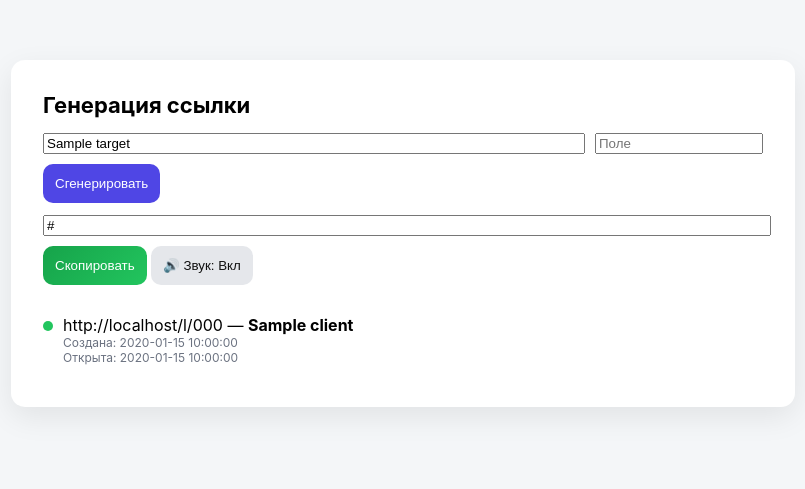
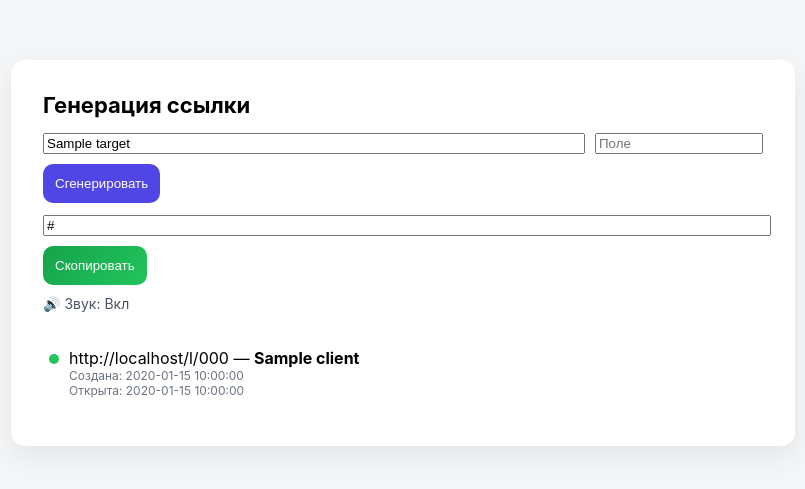
Before and after one commit to sergymarco25-hub/one-time-link, a FastAPI app: template templates/index.html in a window 1280 px wide. Shown: the top 489 px of the page, without its empty margins (237-1042 px from the left). Run offline with FastAPI, Linux system fonts and the light colour scheme; the template is opened without the code that fills it: most values are stand-ins (such as "Sample title", 1, 10 or a date in 2020).

Commit message:
Update index.html

```diff
--- a/templates/index.html
+++ b/templates/index.html
@@ -40,6 +40,11 @@ input[type="text"] {
 input.main { flex: 1; }
 input.client { max-width: 160px; }
 
+#generatedLink {
+  width: 100%;
+  margin-top: 12px;
+}
+
 button {
   margin-top: 10px;
   padding: 12px;
@@ -48,20 +53,26 @@ button {
   background: #4f46e5;
   color: #fff;
   cursor: pointer;
+  transition: transform .1s ease, box-shadow .1s ease;
+}
+
+button:active {
+  transform: scale(0.96);
 }
 
 .copy-btn {
   background: linear-gradient(135deg, #16a34a, #22c55e);
 }
 
-.sound-btn {
-  background: #e5e7eb;
-  color: #111;
+.copy-btn.copied {
+  box-shadow: 0 0 0 3px rgba(34,197,94,.4);
 }
 
-#generatedLink {
-  width: 100%;
-  margin-top: 12px;
+.sound-toggle {
+  margin-top: 10px;
+  font-size: 14px;
+  cursor: pointer;
+  color: #4b5563;
 }
 
 .history { margin-top: 30px; }
@@ -69,6 +80,13 @@ button {
 .history-item {
   display: flex;
   margin-bottom: 10px;
+  padding: 6px;
+  border-radius: 8px;
+  transition: background .3s;
+}
+
+.history-item.active {
+  background: #ecfeff;
 }
 
 .status-dot {
@@ -82,6 +100,11 @@ button {
 .status-new { background: #facc15; }
 .status-opened { background: #22c55e; }
 .status-used { background: #ef4444; }
+
+.history-time {
+  font-size: 12px;
+  color: #6b7280;
+}
 </style>
 </head>
 
@@ -100,16 +123,16 @@ button {
 
 {% if link %}
 <input id="generatedLink" value="{{ link }}" readonly>
-<button class="copy-btn" id="copyBtn">Скопировать</button>
+<button class="copy-btn" onclick="copyLink(this)">Скопировать</button>
 {% endif %}
 
-<button class="sound-btn" id="soundBtn">
-  🔊 Звук: <span id="soundState"></span>
-</button>
+<div class="sound-toggle" onclick="toggleSound()">
+  🔊 Звук: <span id="soundState">Вкл</span>
+</div>
 
-<div class="history">
+<div class="history" id="history">
 {% for code, item in links.items() %}
-<div class="history-item">
+<div class="history-item" data-code="{{ code }}">
   <span class="status-dot
     {% if item.state == 'NEW' %}status-new
     {% elif item.state == 'OPENED' %}status-opened
@@ -117,9 +140,9 @@ button {
   </span>
   <div>
     <div>{{ request.base_url }}l/{{ code }} {% if item.client %}— <b>{{ item.client }}</b>{% endif %}</div>
-    <div style="font-size:12px;color:#6b7280">Создана: {{ item.created_at }}</div>
+    <div class="history-time">Создана: {{ item.created_at }}</div>
     {% if item.opened_at %}
-    <div style="font-size:12px;color:#6b7280">Открыта: {{ item.opened_at }}</div>
+    <div class="history-time">Открыта: {{ item.opened_at }}</div>
     {% endif %}
   </div>
 </div>
@@ -127,43 +150,60 @@ button {
 </div>
 </div>
 
+<audio id="notifySound" preload="auto">
+  <source src="/static/notify.mp3" type="audio/mpeg">
+</audio>
+
 <script>
-/* ===== COPY ===== */
-const copyBtn = document.getElementById("copyBtn");
-if (copyBtn) {
-  copyBtn.addEventListener("click", async () => {
-    const val = document.getElementById("generatedLink").value;
-    try {
-      await navigator.clipboard.writeText(val);
-      alert("Ссылка скопирована");
-    } catch {
-      alert("Не удалось скопировать");
+let soundEnabled = true;
+let soundUnlocked = false;
+const audio = document.getElementById("notifySound");
+
+document.addEventListener("click", () => {
+  if (!soundUnlocked) {
+    audio.play().then(() => {
+      audio.pause();
+      audio.currentTime = 0;
+      soundUnlocked = true;
+    }).catch(()=>{});
+  }
+}, { once: true });
+
+function toggleSound() {
+  soundEnabled = !soundEnabled;
+  document.getElementById("soundState").innerText = soundEnabled ? "Вкл" : "Выкл";
+}
+
+function copyLink(btn) {
+  const i = document.getElementById("generatedLink");
+  i.select();
+  document.execCommand("copy");
+  btn.classList.add("copied");
+  setTimeout(()=>btn.classList.remove("copied"), 500);
+}
+
+async function refreshStatus() {
+  const res = await fetch("/status");
+  const data = await res.json();
+
+  let history = document.getElementById("history");
+  let items = [...history.children];
+
+  items.forEach(item => {
+    const code = item.dataset.code;
+    if (data[code] && data[code].state === "OPENED") {
+      item.classList.add("active");
+      history.prepend(item);
+
+      if (soundEnabled && soundUnlocked) {
+        audio.currentTime = 0;
+        audio.play().catch(()=>{});
+      }
     }
   });
 }
 
-/* ===== SOUND ===== */
-let soundEnabled = localStorage.getItem("sound") !== "off";
-const soundState = document.getElementById("soundState");
-const soundBtn = document.getElementById("soundBtn");
-
-const audio = new Audio(
-  "https://actions.google.com/sounds/v1/alarms/beep_short.ogg"
-);
-
-function updateSoundLabel() {
-  soundState.textContent = soundEnabled ? "Вкл" : "Выкл";
-}
-updateSoundLabel();
-
-soundBtn.addEventListener("click", () => {
-  soundEnabled = !soundEnabled;
-  localStorage.setItem("sound", soundEnabled ? "on" : "off");
-  updateSoundLabel();
-  if (soundEnabled) {
-    audio.play().catch(()=>{});
-  }
-});
+setInterval(refreshStatus, 5000);
 </script>
 
 </body>
```
